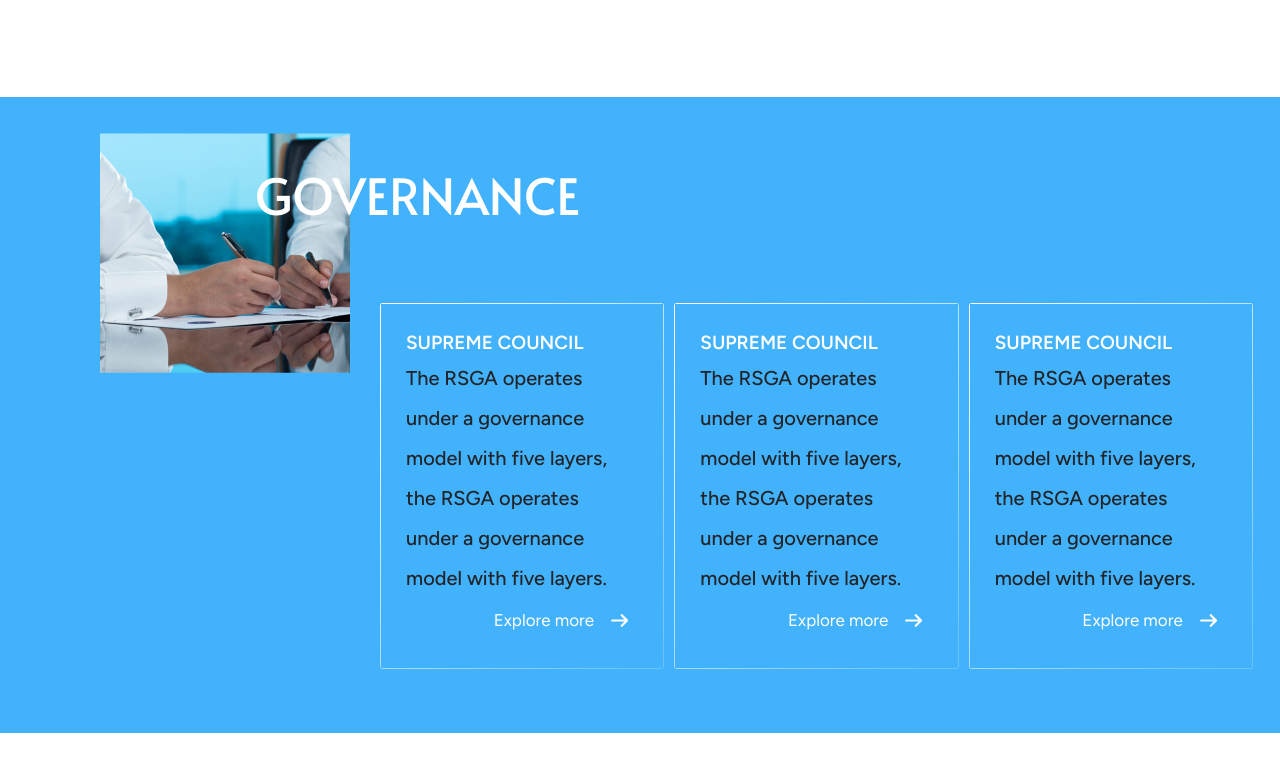
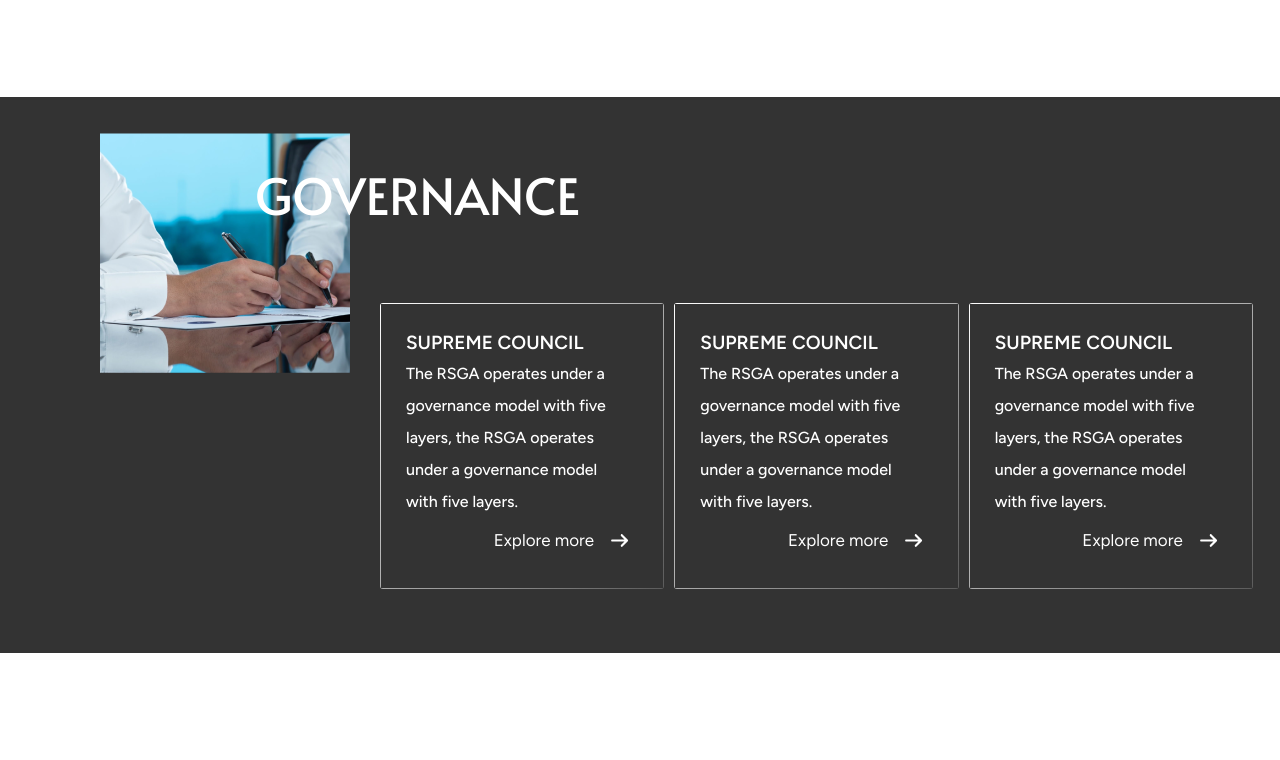
Before and after one commit to ferassmohana/rsgatest, a website: page index.html in a window 1280 px wide. Shown: the part 2634-3394 px from the top of the page. Drawn offline with nearby package versions, Linux system fonts and the light colour scheme; animation ran at ten frames a second.

Commit message:
Add files via upload

```diff
--- a/css/style.css
+++ b/css/style.css
@@ -427,7 +427,7 @@ ul.nav.nav-tabs {
   gap: 3rem;
   padding-inline: 10rem 2.7rem;
   padding-block: 3.6rem 6.4rem;
-  background-color: #43B2FD; }
+  background-color: #333; }
   .governance .box {
     width: 25.5rem;
     height: 24rem;
@@ -452,7 +452,7 @@ ul.nav.nav-tabs {
   margin-top: 17rem;
   transition: 0.15s transform; }
   .governance__card-container .governance__card__content {
-    background-color: #43B2FD;
+    background-color: #333;
     padding-block-start: 2.5rem;
     padding-inline-start: 2.5rem;
     padding-inline-end: 3.3rem;
@@ -468,6 +468,9 @@ ul.nav.nav-tabs {
       color: #fff;
       margin-inline-start: auto;
       width: fit-content; }
+      .governance__card-container .governance__card__content p {
+        font-size: 1.6rem;
+        color: #fff;}
   .governance__card-container:hover {
     transform: translateY(-1em); }
 
@@ -1000,7 +1003,7 @@ img.president {
   font-size: 1.6rem; }
 
 .offcanvas-body .country-map {
-  width: 30rem;
+  width: 20rem;
   display: block;
   margin: auto;
   margin-top: 5rem; }
```
